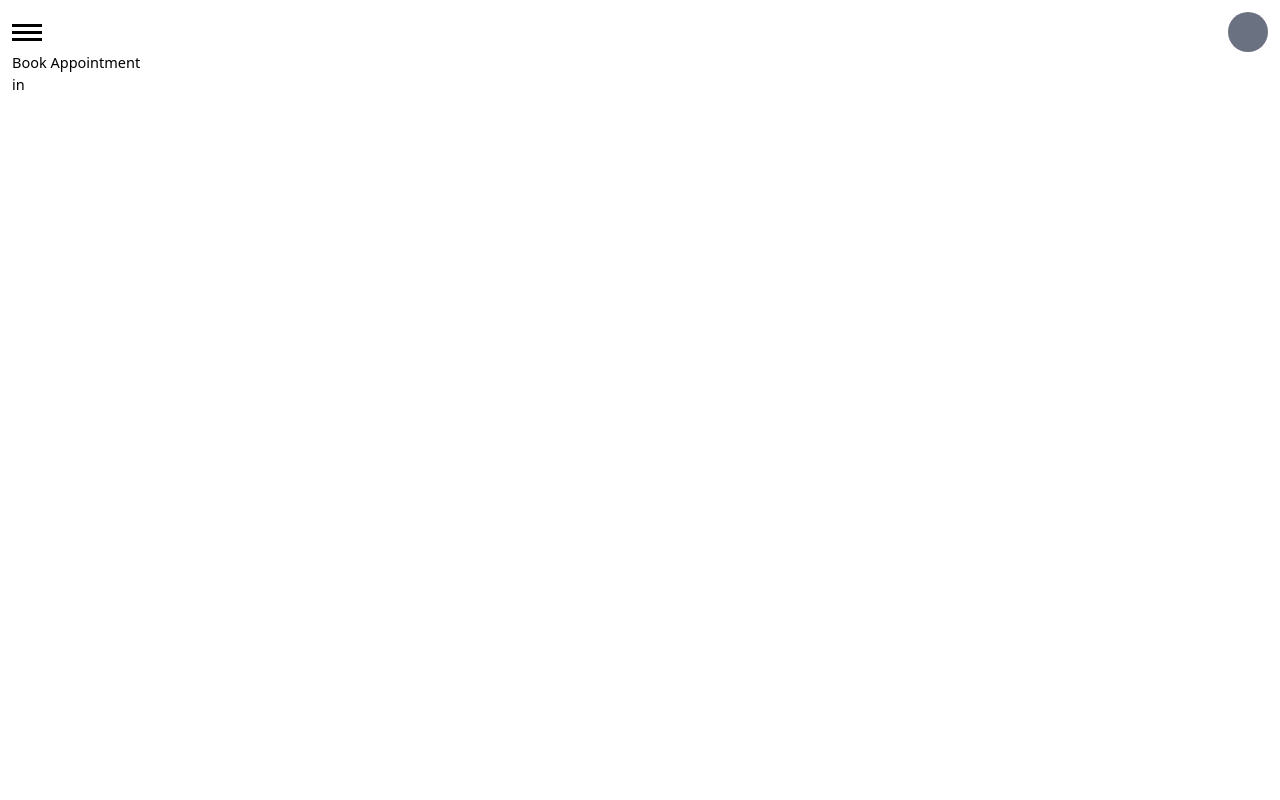
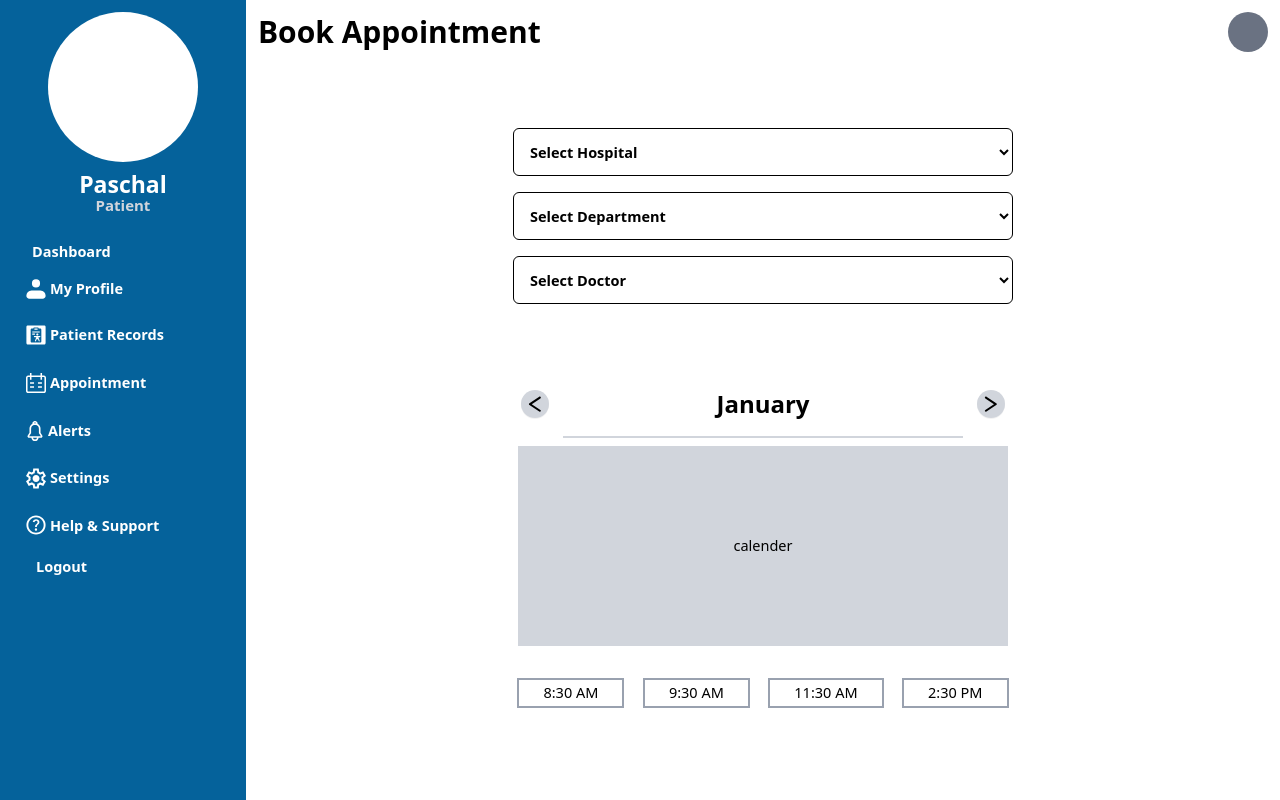
Before and after one commit to sakamantoes/vistamed, a React (Vite) app: page /book-Appointment in a window 1280 px wide. Built offline with nearby package versions, Linux system fonts and the light colour scheme.

Commit message:
update paged

```diff
--- a/package.json
+++ b/package.json
@@ -11,6 +11,7 @@
   },
   "dependencies": {
     "@tailwindcss/vite": "^4.1.4",
+    "classnames": "^2.5.1",
     "react": "^19.0.0",
     "react-dom": "^19.0.0",
     "react-router": "^7.5.3",
--- a/src/pages/bookAppointment/bookAppointment.jsx
+++ b/src/pages/bookAppointment/bookAppointment.jsx
@@ -3,16 +3,16 @@ import SideBar from "../../ui/sideBar";
 import Bookingpage from "../../ui/bookingpage";
 
 function BookAppointment() {
-  const [sidebarOpen, setSidebarOpen] = useState(false);
+  const [isSidebarOpen, setIsSidebarOpen] = useState(false);
 
   const toggleSidebar = () => {
-    setSidebarOpen((prev) => !prev);
+    setIsSidebarOpen((prev) => !prev);
   };
 
   return (
-    <div className="flex">
-      {sidebarOpen && <SideBar closeSidebar={toggleSidebar} />}
-      <Bookingpage openSidebar={toggleSidebar} />
+    <div className="flex relative">
+      <SideBar isOpen={isSidebarOpen} onClose={toggleSidebar} />
+      <Bookingpage onMenuClick={toggleSidebar} />
     </div>
   );
 }
--- a/src/ui/bookingpage.jsx
+++ b/src/ui/bookingpage.jsx
@@ -1,12 +1,15 @@
 import React from "react";
 
-function Bookingpage({ openSidebar }) {
+function Bookingpage({ onMenuClick }) {
   return (
     <div className="bg-white w-full p-3 h-screen">
-      <div className="flex justify-between items-center">
+      <div className="flex items-center justify-between">
+        <h1 className="text-3xl font-semibold">Book Appointment</h1>
+        <div className="flex gap-3 items-center">
+          {/* Menu icon (3 bars) */}
           <div
-          className="flex gap-1 flex-col cursor-pointer"
-          onClick={openSidebar}
+            className="flex gap-1 flex-col md:hidden cursor-pointer"
+            onClick={onMenuClick}
           >
             <div className="bg-black w-[30px] h-[3px]"></div>
             <div className="bg-black w-[30px] h-[3px]"></div>
@@ -15,9 +18,100 @@ function Bookingpage({ openSidebar }) {
 
           <div className="h-[40px] w-[40px] rounded-full bg-gray-500"></div>
         </div>
-      <h1>Book Appointment</h1>
+      </div>
 
-      <form>in</form>
+      <form className="flex items-center gap-4 my-19 flex-col justify-center">
+        <select
+          name=""
+          id=""
+          className="md:w-[500px] w-full border p-3 rounded-md font-semibold"
+        >
+          <option value="Select Hospital">Select Hospital</option>
+          <option value="Select Hospital">Select Hospital</option>
+          <option value="Select Hospital">Select Hospital</option>
+          <option value="Select Hospital">Select Hospital</option>
+        </select>
+
+        <select
+          name=""
+          id=""
+          className="md:w-[500px] w-full border p-3 rounded-md font-semibold"
+        >
+          <option value="Select Hospital">Select Department</option>
+          <option value="Select Hospital">Select Department</option>
+          <option value="Select Hospital">Select Department</option>
+          <option value="Select Hospital">Select Department</option>
+        </select>
+
+        <select
+          name=""
+          id=""
+          className="md:w-[500px] w-full border p-3 rounded-md font-semibold"
+        >
+          <option value="Select Hospital">Select Doctor</option>
+          <option value="Select Hospital">Select Doctor</option>
+          <option value="Select Hospital">Select Doctor</option>
+          <option value="Select Hospital">Select Doctor</option>
+        </select>
+      </form>
+
+      <div className="flex items-center justify-center flex-col">
+        <div className=" p-2 w-full md:w-[500px] flex items-center justify-between ">
+          <span className="cursor-pointer w-7 h-7 flex shadow-2xs justify-center items-center rounded-full bg-gray-300">
+            <svg
+              width="14"
+              height="16"
+              viewBox="0 0 20 26"
+              fill="none"
+              xmlns="http://www.w3.org/2000/svg"
+            >
+              <path
+                fill-rule="evenodd"
+                clip-rule="evenodd"
+                d="M18.7435 22.5837L4.72617 13.2388L18.7435 3.89388C18.9276 3.77116 19.0857 3.61339 19.2088 3.42957C19.3319 3.24574 19.4176 3.03948 19.461 2.82254C19.5044 2.6056 19.5046 2.38224 19.4617 2.16521C19.4188 1.94818 19.3335 1.74173 19.2108 1.55765C19.0881 1.37357 18.9303 1.21547 18.7465 1.09236C18.5627 0.96926 18.3564 0.883568 18.1394 0.84018C17.9225 0.796792 17.6991 0.796558 17.4821 0.839492C17.2651 0.882426 17.0586 0.967687 16.8746 1.09041L0.984461 11.6838C0.728489 11.8545 0.51861 12.0857 0.373452 12.357C0.228293 12.6282 0.152344 12.9311 0.152344 13.2388C0.152344 13.5465 0.228293 13.8494 0.373452 14.1206C0.51861 14.3919 0.728489 14.6231 0.984461 14.7938L16.8746 25.3872C17.0586 25.5099 17.2651 25.5952 17.4821 25.6381C17.6991 25.681 17.9225 25.6808 18.1394 25.6374C18.3564 25.594 18.5627 25.5083 18.7465 25.3852C18.9303 25.2621 19.0881 25.104 19.2108 24.92C19.3335 24.7359 19.4188 24.5294 19.4617 24.3124C19.5046 24.0954 19.5044 23.872 19.461 23.6551C19.4176 23.4381 19.3319 23.2319 19.2088 23.048C19.0857 22.8642 18.9276 22.7064 18.7435 22.5837Z"
+                fill="black"
+              />
+            </svg>
+          </span>
+          <h1 className="font-bold text-2xl">January</h1>
+          <span className="cursor-pointer w-7 h-7 flex shadow-2xs justify-center items-center rounded-full bg-gray-300">
+            <svg
+              width="14"
+              height="16"
+              viewBox="0 0 20 26"
+              fill="none"
+              xmlns="http://www.w3.org/2000/svg"
+            >
+              <path
+                fill-rule="evenodd"
+                clip-rule="evenodd"
+                d="M0.781844 22.5837L14.7992 13.2388L0.781844 3.89388C0.597765 3.77116 0.439659 3.61339 0.316555 3.42957C0.193451 3.24574 0.107758 3.03948 0.0643701 2.82254C0.0209823 2.6056 0.0207518 2.38224 0.0636856 2.16521C0.10662 1.94818 0.191879 1.74173 0.314598 1.55765C0.437317 1.37357 0.595092 1.21547 0.778914 1.09236C0.962735 0.96926 1.169 0.883568 1.38594 0.84018C1.60288 0.796792 1.82624 0.796558 2.04327 0.839492C2.2603 0.882426 2.46675 0.967687 2.65083 1.09041L18.5409 11.6838C18.7969 11.8545 19.0068 12.0857 19.1519 12.357C19.2971 12.6282 19.373 12.9311 19.373 13.2388C19.373 13.5465 19.2971 13.8494 19.1519 14.1206C19.0068 14.3919 18.7969 14.6231 18.5409 14.7938L2.65083 25.3872C2.46675 25.5099 2.2603 25.5952 2.04327 25.6381C1.82624 25.681 1.60288 25.6808 1.38594 25.6374C1.169 25.594 0.962735 25.5083 0.778914 25.3852C0.595092 25.2621 0.437317 25.104 0.314598 24.92C0.191879 24.7359 0.10662 24.5294 0.0636856 24.3124C0.0207518 24.0954 0.0209823 23.872 0.0643701 23.6551C0.107758 23.4381 0.193451 23.2319 0.316555 23.048C0.439659 22.8642 0.597765 22.7064 0.781844 22.5837Z"
+                fill="black"
+              />
+            </svg>
+          </span>
+        </div>
+        <div className="h-[2px] w-[300px] md:w-[400px] my-2 bg-gray-300"></div>
+        <div className="md:w-[490px] w-[400px] bg-gray-300 h-[200px] flex items-center justify-center">
+          {/*  */}
+          calender
+        </div>
+      </div>
+
+      <div className="w-[400px] md:w-[500px] py-3 flex gap-3.5 justify-evenly m-5  mx-auto flex-wrap">
+        <button className="border-gray-400 border-2 py-0.5 px-6">
+          8:30 AM
+        </button>
+        <button className="border-gray-400 border-2 py-0.5 px-6">
+          9:30 AM
+        </button>
+        <button className="border-gray-400 border-2 py-0.5 px-6">
+          11:30 AM
+        </button>
+        <button className="border-gray-400 border-2 py-0.5 px-6">
+          2:30 PM
+        </button>
+      </div>
     </div>
   );
 }
--- a/src/ui/sideBar.jsx
+++ b/src/ui/sideBar.jsx
@@ -1,9 +1,20 @@
 import React from "react";
+import classNames from "classnames"; // optional utility for class toggling
 
-function SideBar({ closeSidebar }) {
+function SideBar({ isOpen, onClose }) {
   return (
-    <div className="bg-primary-blue hidden md:block w-[400px] h-screen p-3 text-white overflow-y-auto flex-col">
-      <div onClick={closeSidebar} className="cursor-pointer w-fit">
+    <div
+      className={classNames(
+        "bg-primary-blue w-[300px] h-[800px] p-3 text-white overflow-y-auto flex-col z-50 transition-transform duration-300 fixed top-0 left-0",
+        {
+          "translate-x-0": isOpen,
+          "-translate-x-full": !isOpen,
+          "md:translate-x-0 md:relative md:block": true,
+        }
+      )}
+    >
+      {/* Arrow to close */}
+      <div className="md:hidden cursor-pointer mb-4" onClick={onClose}>
         <svg
           width="20"
           height="30"
@@ -20,13 +31,15 @@ function SideBar({ closeSidebar }) {
           />
         </svg>
       </div>
-      {/* profile side */}
-      <div className=" flex items-center justify-center flex-col">
+
+      {/* Profile Info */}
+      <div className="flex items-center justify-center flex-col">
         <div className="w-[150px] h-[150px] rounded-full bg-white mb-3"></div>
         <h1 className="font-bold text-[23px] leading-5">Paschal</h1>
         <p className="text-[15px] font-semibold text-gray-300">Patient</p>
       </div>
 
+      {/* Menu Items */}
       <div className="pl-2 mt-3">
         <p className="p-3 font-bold">Dashboard</p>
         <ul className="flex justify-center flex-col gap-4">
```
Also changed, not shown: 1 other file (tests, documents, lock files or other folders). Lines whose indentation alone changed are shown as unchanged.
